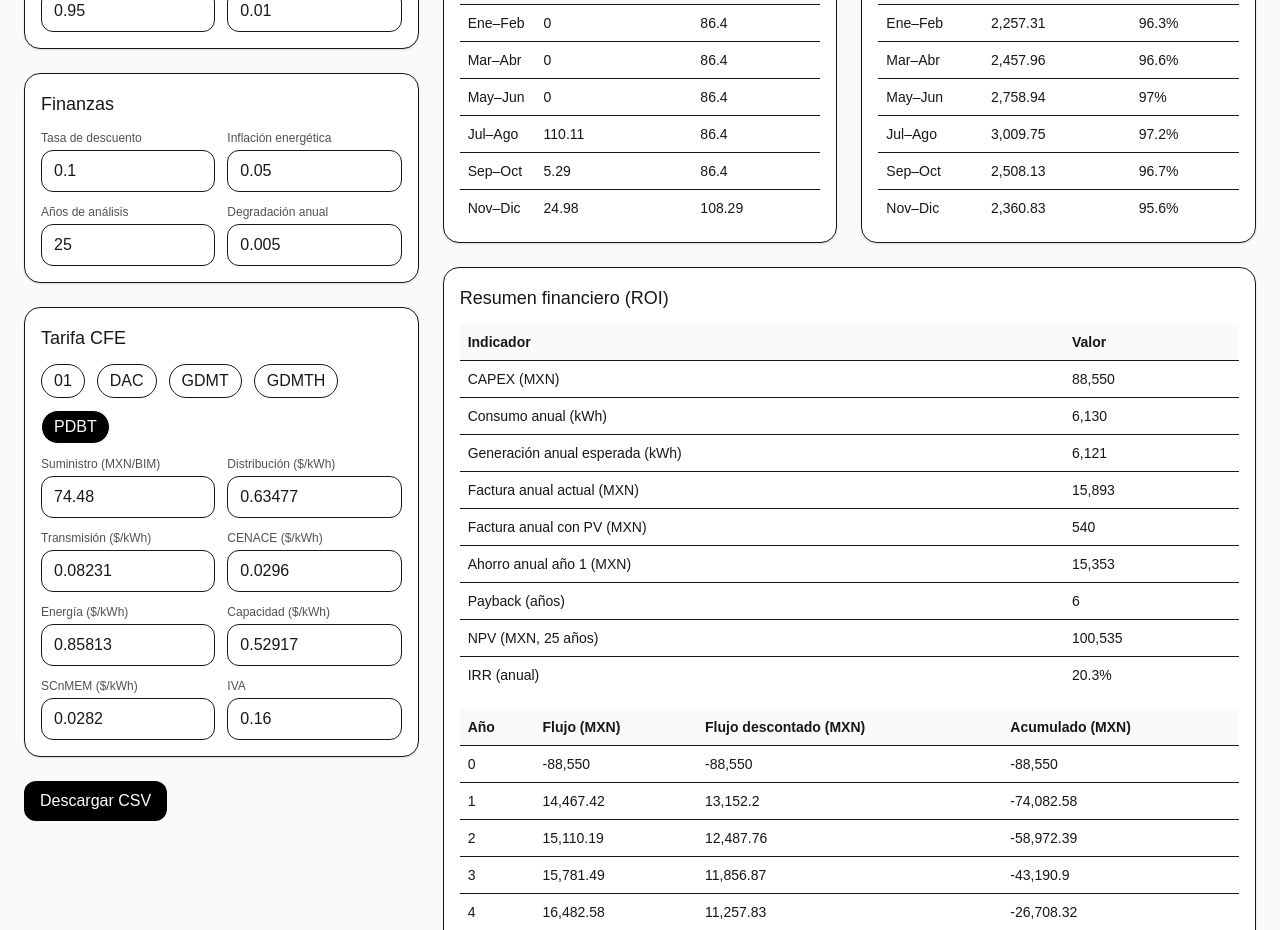
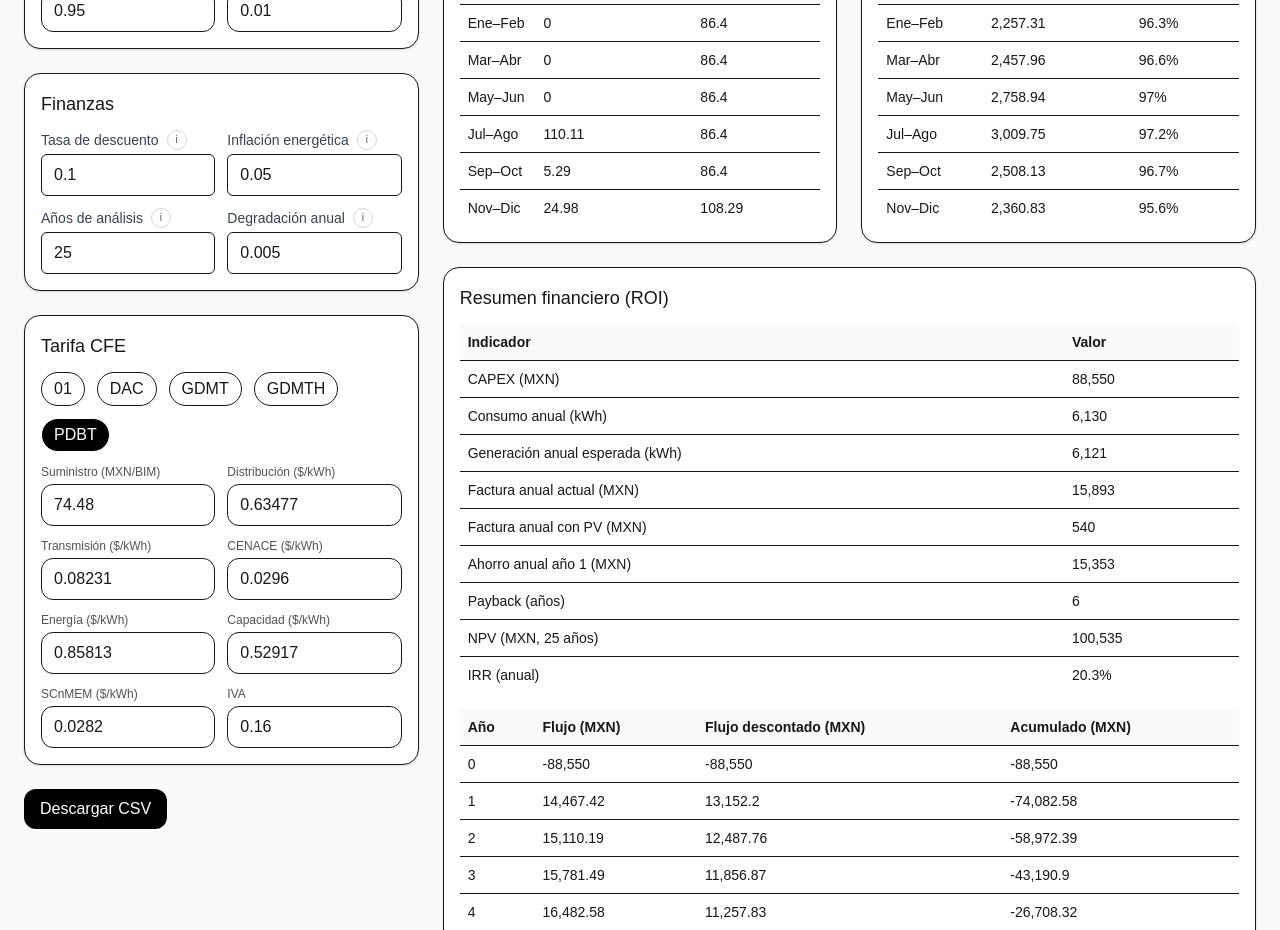
Before and after one commit to ZCC98GDLMX/aurasolar-cotizador, a Next.js app: page /cotizador in a window 1280 px wide. Shown: the part 820-1750 px from the top of the page. Built offline with nearby package versions, Linux system fonts and the light colour scheme.

Commit message:
feat: tooltips en campos de Finanzas (Help + Num)

```diff
--- /dev/null
+++ b/app/components/Help.tsx
@@ -0,0 +1,25 @@
+// app/components/Help.tsx
+import React from "react";
+
+type HelpProps = { text: string; className?: string };
+
+export const Help: React.FC<HelpProps> = ({ text, className }) => (
+  <span className={`relative inline-flex items-center group ${className ?? ""}`}>
+    {/* Icono */}
+    <span
+      aria-label="Ayuda"
+      className="ml-2 h-5 w-5 rounded-full border border-gray-300 text-gray-600 flex items-center justify-center text-[10px] cursor-help select-none"
+    >
+      i
+    </span>
+
+    {/* Tooltip */}
+    <span
+      role="tooltip"
+      className="pointer-events-none absolute z-50 hidden group-hover:block -top-3 left-6 w-72 rounded-lg bg-black/80 px-3 py-2 text-xs leading-snug text-white shadow-lg"
+    >
+      {text}
+      <span className="absolute -left-1 top-2 h-2 w-2 rotate-45 bg-black/80" />
+    </span>
+  </span>
+);
--- /dev/null
+++ b/app/components/Num.tsx
@@ -0,0 +1,51 @@
+// app/components/Num.tsx
+import React from "react";
+import { Help } from "./Help";
+
+export type NumProps = {
+  label: string;
+  value: number;
+  setValue: (v: number) => void;
+  step?: number;
+  min?: number;
+  max?: number;
+  help?: string;
+};
+
+export function Num({
+  label,
+  value,
+  setValue,
+  step = 0.01,
+  min,
+  max,
+  help,
+}: NumProps) {
+  const onChange = (e: React.ChangeEvent<HTMLInputElement>) => {
+    const raw = e.target.value;
+    // Si el input queda vacío, mandamos 0 para evitar NaN
+    const next = raw === "" ? 0 : Number(raw);
+    setValue(next);
+  };
+
+  return (
+    <div>
+      <label className="mb-1 flex items-center text-sm font-medium text-gray-700">
+        {label}
+        {help && <Help text={help} />}
+      </label>
+      <input
+        type="number"
+        className="w-full rounded-md border px-3 py-2"
+        value={Number.isFinite(value) ? value : 0}
+        step={step}
+        {...(min !== undefined ? { min } : {})}
+        {...(max !== undefined ? { max } : {})}
+        onChange={onChange}
+        title={help}
+      />
+    </div>
+  );
+}
+
+export default Num;
--- a/app/cotizador/page.tsx
+++ b/app/cotizador/page.tsx
@@ -4,6 +4,14 @@
 "use client";
 
 import React, { useMemo, useState } from "react";
+// usando ruta relativa (seguro)
+import NumField from "../components/Num";
+
+// o si ya tienes alias configurado en tsconfig
+// import { Num } from "@/components/Num";
+
+
+
 
 // ----------------------------
 // Tipos & helpers
@@ -595,13 +603,37 @@ export default function Page() {
           </Card>
 
           <Card title="Finanzas">
-            <div className="grid grid-cols-2 gap-3">
-              <Num label="Tasa de descuento" value={discount} setValue={setDiscount} step={0.01} />
-              <Num label="Inflación energética" value={inflation} setValue={setInflation} step={0.01} />
-              <Num label="Años de análisis" value={years} setValue={setYears} step={1} />
-              <Num label="Degradación anual" value={degradation} setValue={setDegradation} step={0.001} />
-            </div>
-          </Card>
+  <div className="grid grid-cols-2 gap-3">
+    <NumField
+      label="Tasa de descuento"
+      value={discount}
+      setValue={setDiscount}
+      step={0.01}
+      help="Tasa nominal anual (WACC/costo de oportunidad) para traer los flujos a valor presente: Flujo descontado = Flujo / (1+r)^n."
+    />
+    <NumField
+      label="Inflación energética"
+      value={inflation}
+      setValue={setInflation}
+      step={0.01}
+      help="Crecimiento anual esperado de tarifas eléctricas; hace que el ahorro en MXN aumente cada año."
+    />
+    <NumField
+      label="Años de análisis"
+      value={years}
+      setValue={setYears}
+      step={1}
+      help="Horizonte de proyección para NPV/IRR (vida útil considerada)."
+    />
+    <NumField
+      label="Degradación anual"
+      value={degradation}
+      setValue={setDegradation}
+      step={0.001}
+      help="Pérdida anual de capacidad del arreglo: kWhₙ = kWh₁ × (1 − d)^(n−1)."
+    />
+  </div>
+</Card>
 
           <Card title="Tarifa CFE">
             <div className="space-y-3">
```
